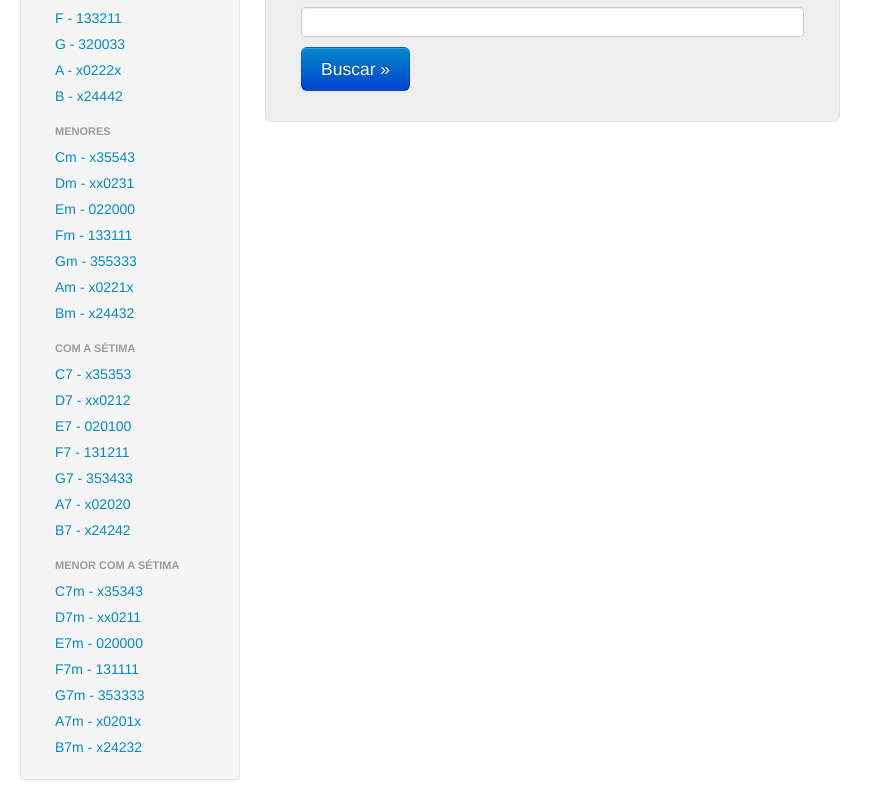
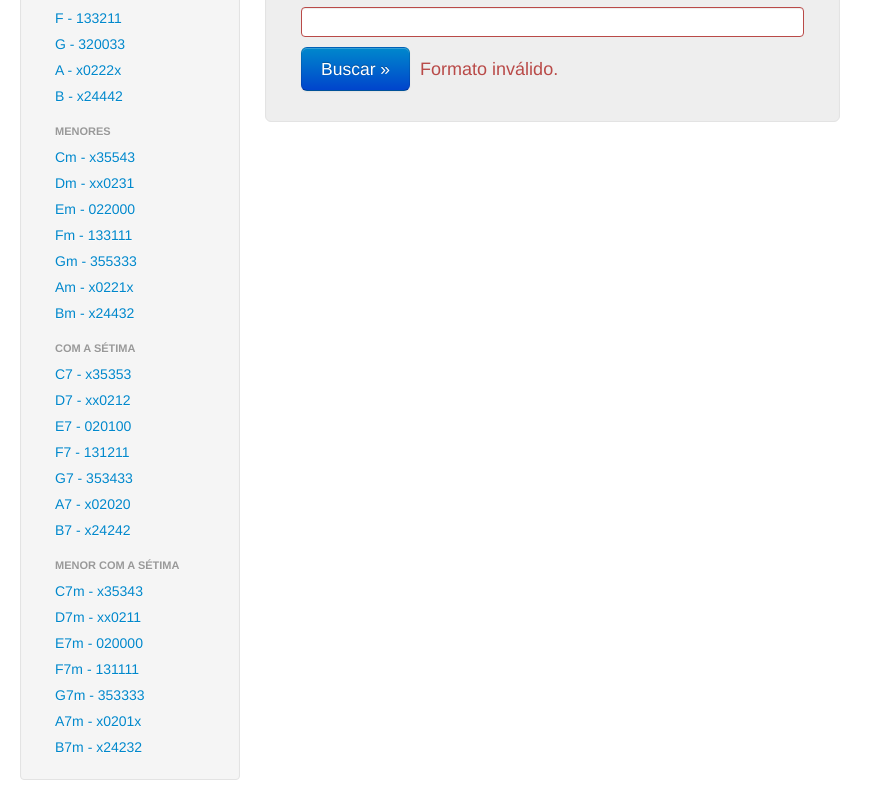
Before and after one commit to crisstanza/chorder, a plain HTML site: page index.html in a window 1280 px wide. Shown: the part 139-939 px from the top of the page, without its empty margins (0-883 px from the left). Drawn offline with Linux system fonts and the light colour scheme.

Commit message:
Validation message layout

```diff
--- a/index.html
+++ b/index.html
@@ -70,8 +70,11 @@
 						<h1>Chorder</h1>
 						<p>Dicion&aacute;rio e conversor de acordes para viol&atilde;o e guitarra.</p>
 						<form id="search-form" method="post" action=".">
-							<input id="search-input" type="text" class="span12">
-							<button type="submit" class="btn btn-primary btn-large">Buscar &raquo;</button>
+							<div id="validation-highlight" class="control-group error">
+								<input id="search-input" type="text" class="span12">
+								<button type="submit" class="btn btn-primary btn-large">Buscar &raquo;</button>
+								<span id="validation-message" class="help-inline">Formato inv&aacute;lido.</span>
+							</div>
 						</form>
 					</div>
 
```
